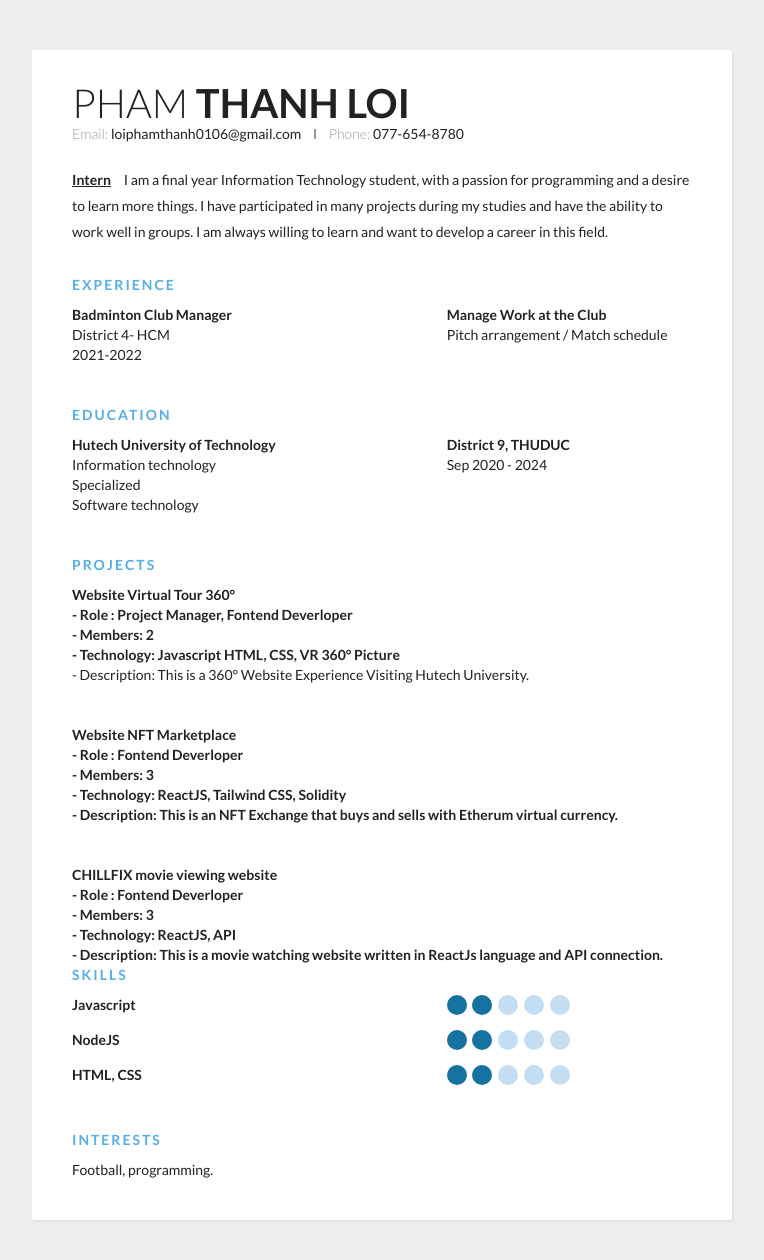
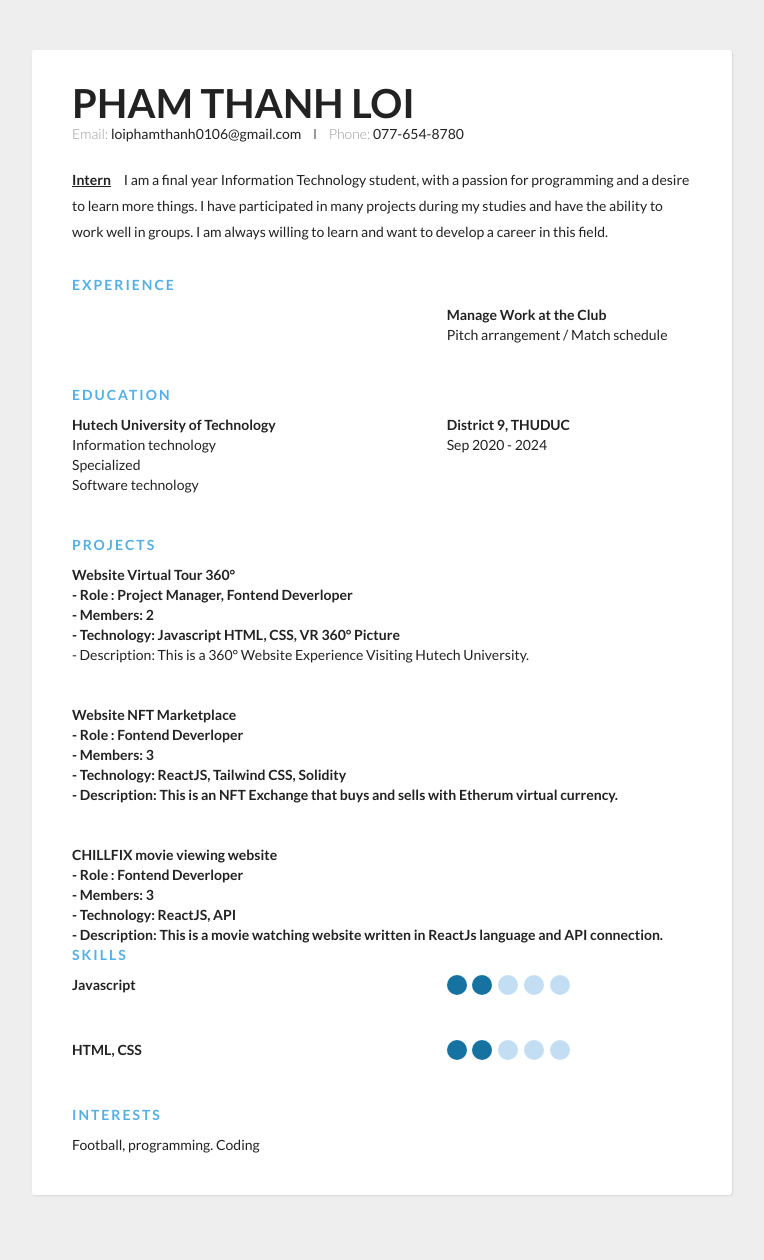
Before and after one commit to ThanhLoi64/ThanhLoi_Github, a plain HTML site: page index.html in a window 1280 px wide. Shown: the whole page, without its empty margins (258-1022 px from the left). Drawn offline with Linux system fonts and the light colour scheme.

Commit message:
Your new commit message

```diff
--- a/index.html
+++ b/index.html
@@ -6,8 +6,8 @@
 <div class="container">
   <div class="header">
     <div class="full-name">
-      <span class="last-name">Pham</span>
-      <span class="first-name">Thanh Loi</span>
+      <span class="first-name"></span>
+      <span class="first-name">Pham Thanh Loi</span>
     </div>
     <div class="contact-info">
       <span class="email">Email: </span>
@@ -30,10 +30,7 @@
       <div class="section__list">
         <div class="section__list-item">
           <div class="left">
-            <div class="name">Badminton Club Manager
-              </div>
-            <div class="addr">District 4- HCM</div>
-            <div class="duration">2021-2022</div>
+
           </div>
           <div class="right">
             <div class="name">Manage Work at the Club</div>
@@ -121,25 +118,6 @@
          </div>
 
        </div>
-       <div class="skills__item">
-           <div class="left"><div class="name">
-             NodeJS</div></div>
-           <div class="right">
-                          <input  id="ck1" type="checkbox" checked/>
-
-             <label for="ck1"></label>
-                          <input id="ck2" type="checkbox" checked/>
-
-              <label for="ck2"></label>
-                         <input id="ck3" type="checkbox" />
-
-              <label for="ck3"></label>
-                           <input id="ck4" type="checkbox" />
-            <label for="ck4"></label>
-                          <input id="ck5" type="checkbox" />
-              <label for="ck5"></label>
-
-           </div>
          </div>
          <div class="skills__item">
           <div class="left"><div class="name">
@@ -170,6 +148,7 @@
        <div class="section__list">
          <div class="section__list-item">
                   Football, programming.
+                  Coding
           </div>
        </div>
      </div>
```
